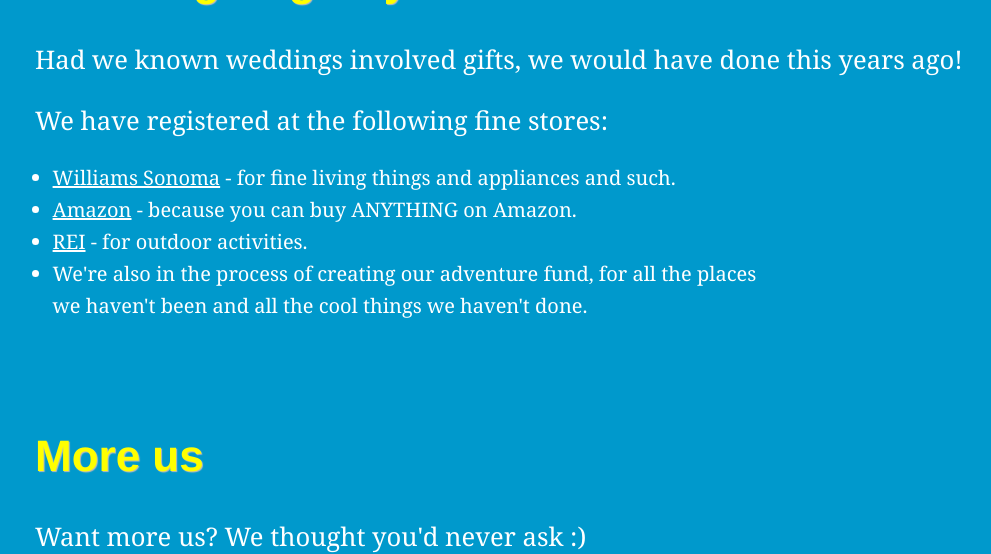
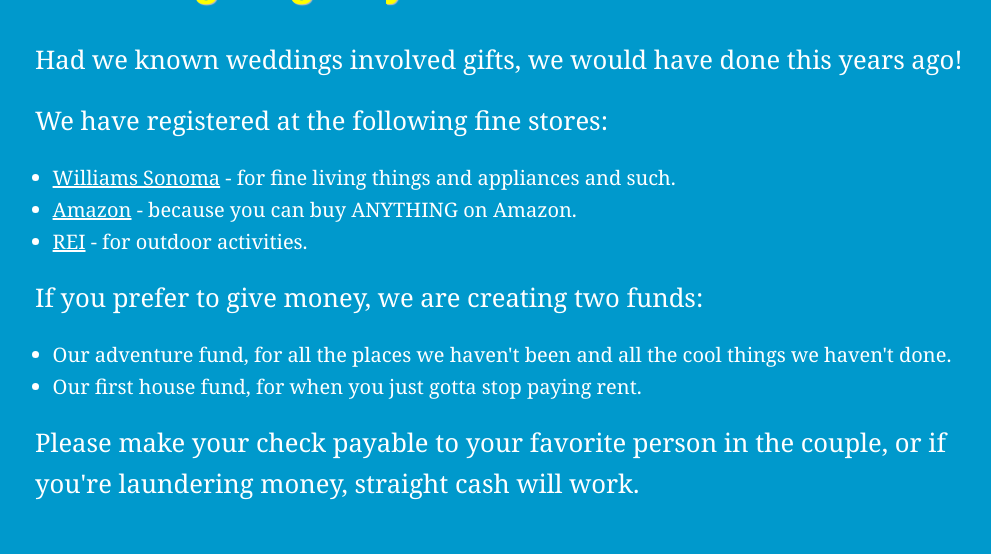
Before and after one commit to jeffvincent/mibbswedding, a Jekyll site: the page built from index.html, in a window 1280 px wide and 900 px high, scrolled down 6288 px, cut to the strip 0-554 px from the top of the window. Shown: the whole strip, without its empty margins (120-1111 px from the left). Built offline with Jekyll 4.4.1, drawn with Linux system fonts in a browser that asks for light colours; Markdown is read by kramdown in place of the engine named in the settings.

Commit message:
Fix links, add house money to registry list

```diff
--- a/index.html
+++ b/index.html
@@ -188,7 +188,7 @@
     <p>
       To book a room, call (603) 286-3400 and be sure to state that you are
       booking for our wedding OR
-      <a href='tiltonsuites.hamptoninn.com' target='_blank'>book online</a>
+      <a href='http://www.tiltonsuites.hamptoninn.com/' target='_blank'>book online</a>
       and enter the group code <i>FVW</i> to get that sweet pricing.
     </p>
     <p>
@@ -265,12 +265,23 @@
         <a href='http://rei.com'>REI</a>
         <span>- for outdoor activities.</span>
       </li>
-      <li>
-        We're also in the process of creating our adventure fund, for all the
-        places<br>
-        we haven't been and all the cool things we haven't done.
-      </li>
     </ul>
+    <p>
+      If you prefer to give money, we are creating two funds:
+      <ul>
+        <li>
+          Our adventure fund, for all the places we haven't been and all the
+          cool things we haven't done.
+        </li>
+        <li>
+          Our first house fund, for when you just gotta stop paying rent.
+        </li>
+      </ul>
+    </p>
+    <p>
+      Please make your check payable to your favorite person in the couple, or
+      if you're laundering money, straight cash will work.
+    </p>
   </div>
 </div>
 <div class='section row' id='section-10'>
```
Also changed, not shown: 1 other file.
